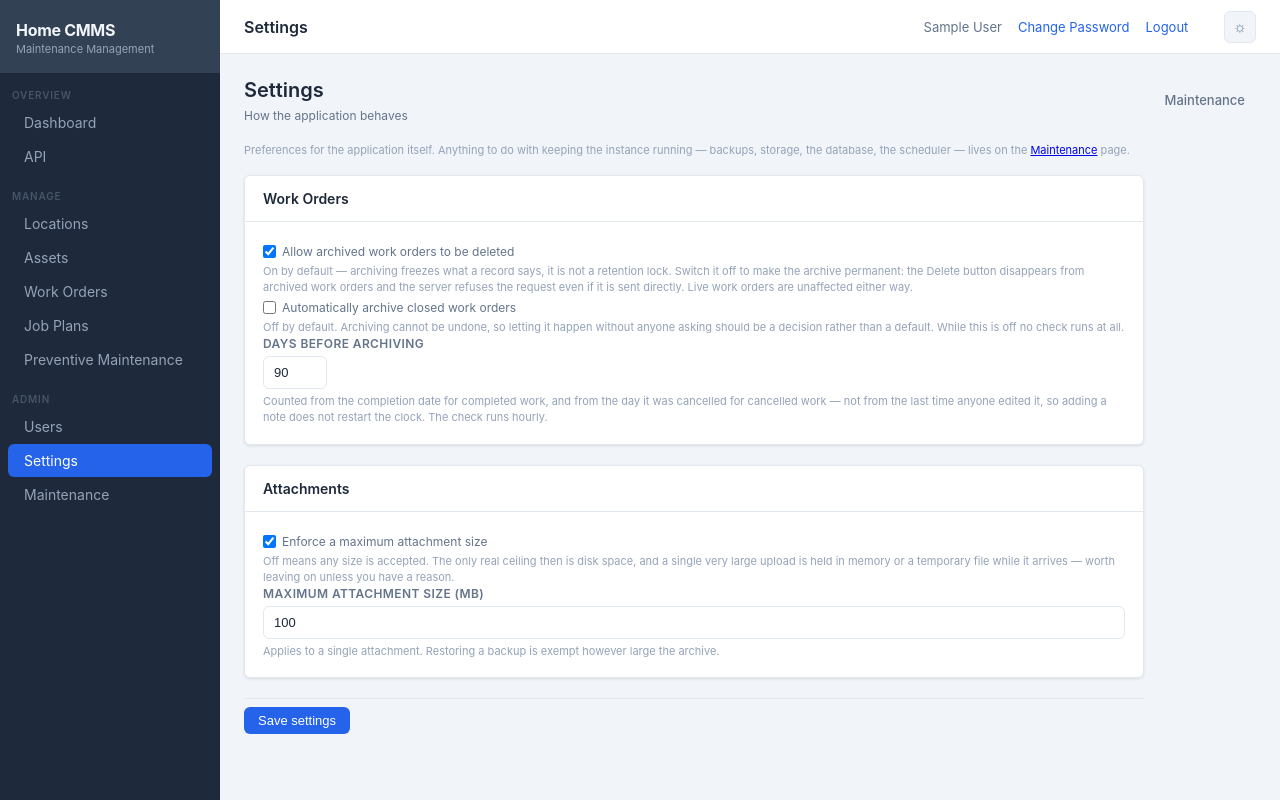
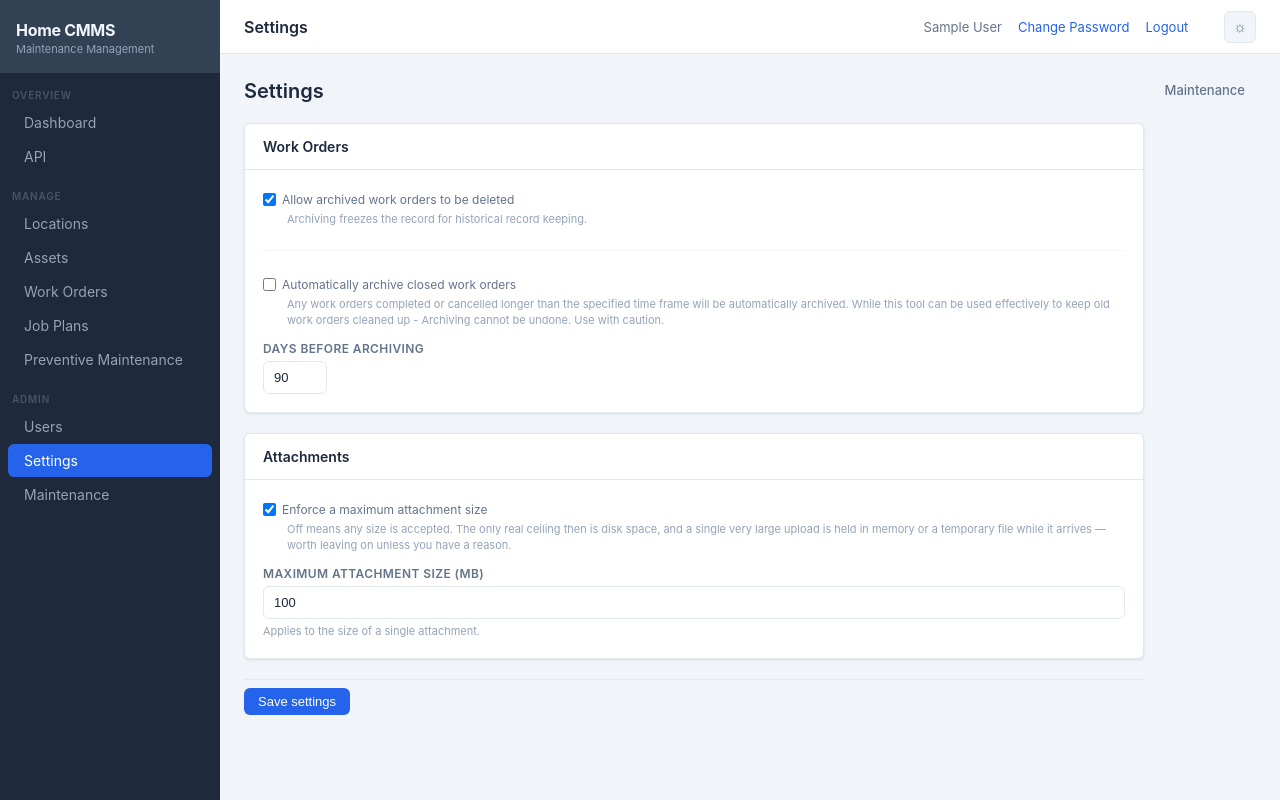
Before and after one commit to Knator/Home-CMMS, a Flask app: page /admin/settings in a window 1280 px wide. Run offline with Flask 3, Linux system fonts and the light colour scheme; a user stored in the database is signed in; tables that the repository leaves empty hold one stand-in row (values such as "Sample post"); some libraries are stand-ins or nearby versions.

Commit message:
Over explaining has been corrected.

```diff
--- a/app/static/css/main.css
+++ b/app/static/css/main.css
@@ -1731,3 +1731,26 @@ body.embedded { background: var(--card-bg); }
   line-height: 1.5;
 }
 .record-notice strong { color: var(--text-primary); }
+
+
+/* ── Settings page: one block per preference ──
+   Separation comes from the gap between blocks, not from an <hr>. A rule drawn
+   as an element sits in the markup whether or not anything follows it, and
+   renders with the browser's own margins; `.setting + .setting` only ever draws
+   between two settings, and never above the first or below the last.
+
+   Fields belonging to the *same* preference sit closer together than the gap
+   between preferences, so grouping is legible without reading the labels — an
+   on/off switch and the number it governs read as one thing. */
+.setting + .setting {
+  margin-top: 22px;
+  padding-top: 22px;
+  border-top: 1px solid var(--border-subtle);
+}
+
+.setting .form-group + .form-group { margin-top: 12px; }
+.setting .form-group:last-child { margin-bottom: 0; }
+
+/* The hint explains the setting; it should not be part of the label, or
+   clicking it toggles the checkbox. Indented to the checkbox's text instead. */
+.setting .checkbox-label + .field-hint { margin-left: 24px; }
--- a/app/templates/admin/settings.html
+++ b/app/templates/admin/settings.html
@@ -6,20 +6,13 @@
 <div class="page-header">
   <div>
     <h1>Settings</h1>
-    <div class="header-meta">
-      <span class="breadcrumb-path">How the application behaves</span>
-    </div>
+
   </div>
   <div class="page-actions">
     <a href="{{ url_for('admin.maintenance_page') }}" class="btn btn-ghost">Maintenance</a>
   </div>
 </div>
 
-<p class="field-hint" style="margin-bottom:16px;">
-  Preferences for the application itself. Anything to do with keeping the
-  instance running — backups, storage, the database, the scheduler — lives on
-  the <a href="{{ url_for('admin.maintenance_page') }}">Maintenance</a> page.
-</p>
 
 <form method="post" class="form-shell">
   <input type="hidden" name="csrf_token" value="{{ csrf_token() }}">
@@ -27,21 +20,25 @@
   <div class="card">
     <div class="card-header"><span class="card-title">Work Orders</span></div>
     <div class="card-body">
+      <div class="setting">
         <div class="form-group">
+          {# The hint sits outside the label on purpose: inside it, clicking the
+             explanation toggles the checkbox. #}
           <label class="checkbox-label">
             <input type="checkbox" name="allow_archived_deletion" value="1"
                    {{ 'checked' if settings.allow_archived_deletion.value }}>
             Allow archived work orders to be deleted
           </label>
           <div class="field-hint">
-          On by default — archiving freezes what a record says, it is not a
-          retention lock. Switch it off to make the archive permanent: the
-          Delete button disappears from archived work orders and the server
-          refuses the request even if it is sent directly. Live work orders are
-          unaffected either way.
+            Archiving freezes the record for historical record keeping.
+          </div>
         </div>
       </div>
 
+      {# One setting, two fields: the switch and the number it governs belong
+         together, so they sit inside a single block rather than being separated
+         from each other. #}
+      <div class="setting">
         <div class="form-group">
           <label class="checkbox-label">
             <input type="checkbox" name="auto_archive_enabled" value="1"
@@ -49,9 +46,8 @@
             Automatically archive closed work orders
           </label>
           <div class="field-hint">
-          Off by default. Archiving cannot be undone, so letting it happen
-          without anyone asking should be a decision rather than a default.
-          While this is off no check runs at all.
+            Any work orders completed or cancelled longer than the specified time frame will be automatically archived.
+            While this tool can be used effectively to keep old work orders cleaned up - Archiving cannot be undone. Use with caution.
           </div>
         </div>
 
@@ -60,12 +56,6 @@
         <input type="number" id="auto_archive_days" name="auto_archive_days"
                min="0" max="3650" class="tiny-number"
                value="{{ settings.auto_archive_days.value }}">
-        <div class="field-hint">
-          Counted from the completion date for completed work, and from the day
-          it was cancelled for cancelled work — not from the last time anyone
-          edited it, so adding a note does not restart the clock. The check runs
-          hourly.
-        </div>
         {% if settings.auto_archive_enabled.value %}
           {# `form=` rather than nesting: a form cannot contain another form, and
              this button belongs beside the setting it acts on rather than
@@ -80,10 +70,12 @@
         </div>
       </div>
     </div>
+  </div>
 
   <div class="card">
     <div class="card-header"><span class="card-title">Attachments</span></div>
     <div class="card-body">
+      <div class="setting">
         <div class="form-group">
           <label class="checkbox-label">
             <input type="checkbox" name="upload_limit_enabled" value="1"
@@ -111,10 +103,10 @@
           </div>
         {% else %}
           <div class="field-hint">
-            Applies to a single attachment. Restoring a backup is exempt however
-            large the archive.
+            Applies to the size of a single attachment.
           </div>
         {% endif %}
+        </div>
       </div>
     </div>
   </div>
```
Also changed, not shown: app/templates/admin/maintenance.html (+12 -9 lines), app/templates/pms/form.html (+4 -4 lines). Lines whose indentation alone changed are shown as unchanged.
